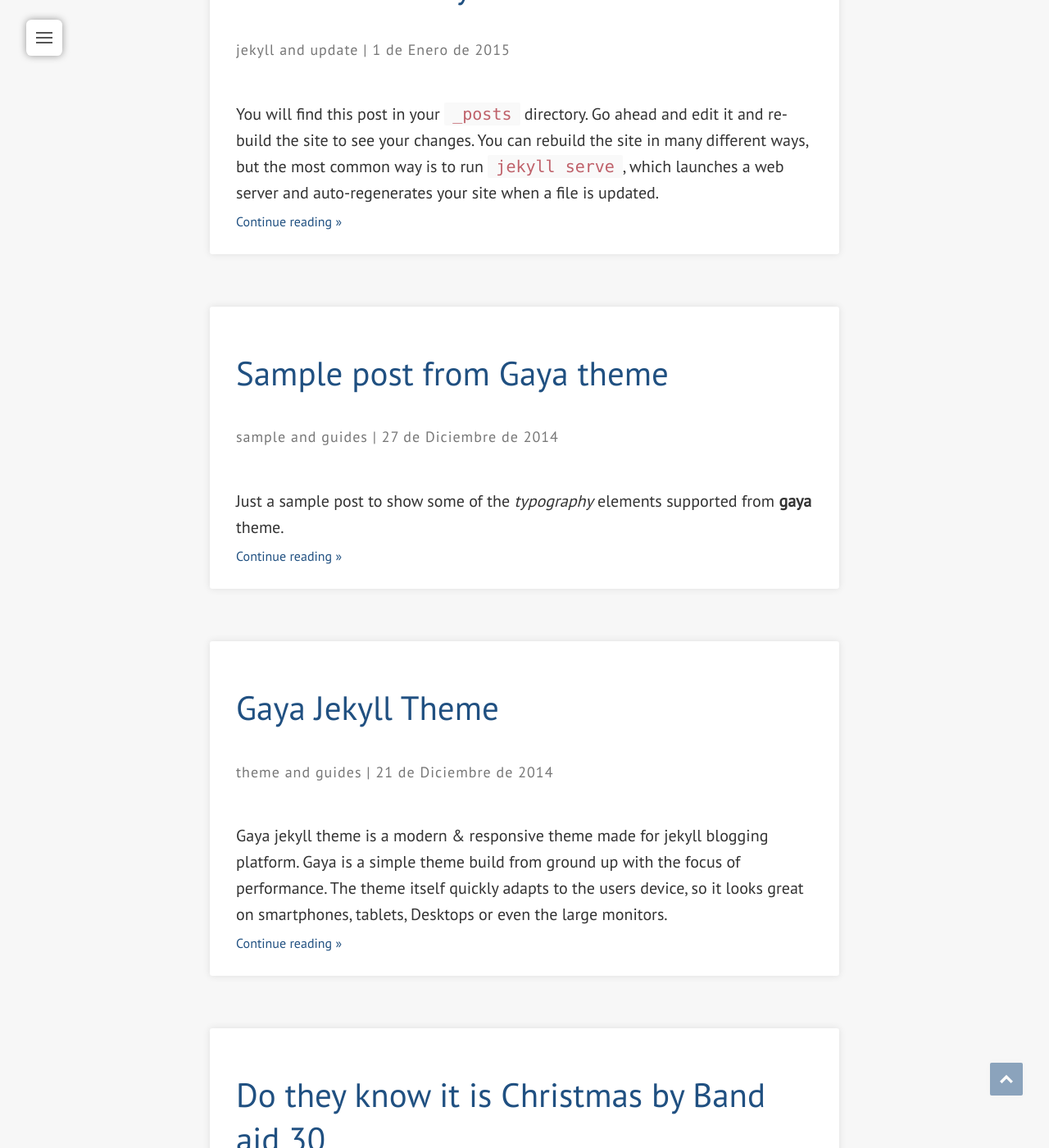
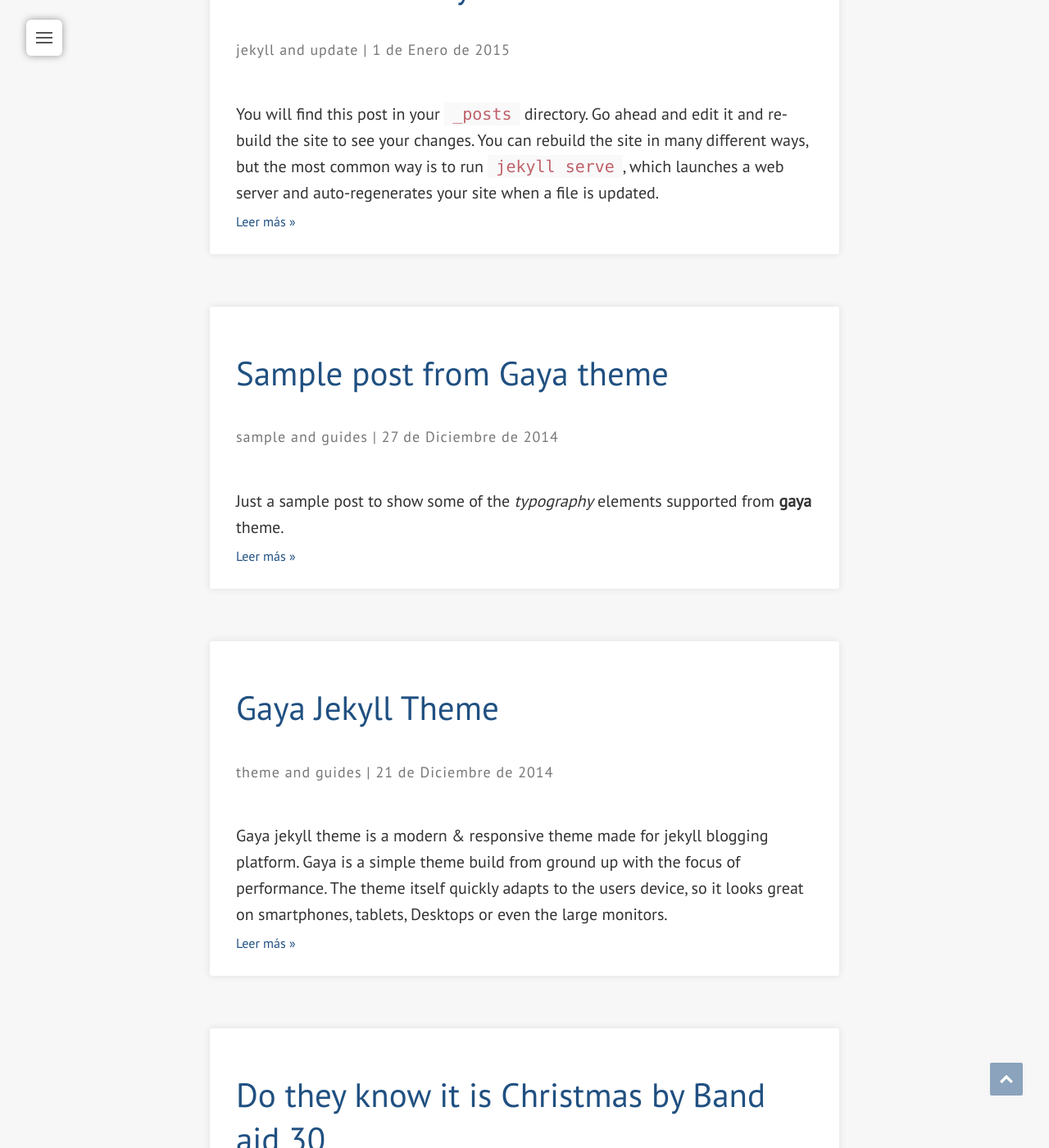
Before and after one commit to Txotxopue/Txotxopue.github.io, a Jekyll site: the page built from index.html, in a window 1280 px wide and 1400 px high, scrolled down 1603 px. Shown: the whole window at 82% size. Built offline with Jekyll 4.4.1, drawn with Linux system fonts in a browser that asks for light colours; nearby versions of some CDN libraries; the list of posts is cut into pages by our own code; some of the changed text lies outside the part shown.

Commit message:
traducciones 2

```diff
--- a/_includes/author.html
+++ b/_includes/author.html
@@ -14,7 +14,7 @@
     </a>
   </h5>
   <p>
-    Encuéntrame en
+    Encu&eacute;ntrame en
     {% if site.theme.social.twitter %}
         <a title="{{ site.theme.social.twitter }} on Twitter"
             href="https://twitter.com/{{ site.theme.social.twitter }}"
--- a/index.html
+++ b/index.html
@@ -55,7 +55,7 @@
 
     {{ post.excerpt }}
     <a href="{{ post.url | append: '/' | replace: '//', '/' | prepend: site.baseurl | prepend: site.url |  }}">
-      Continue reading »
+      Leer m&aacute;s »
     </a>
   </article>
   {% endfor %}
```
Also changed, not shown: 14 other files.
